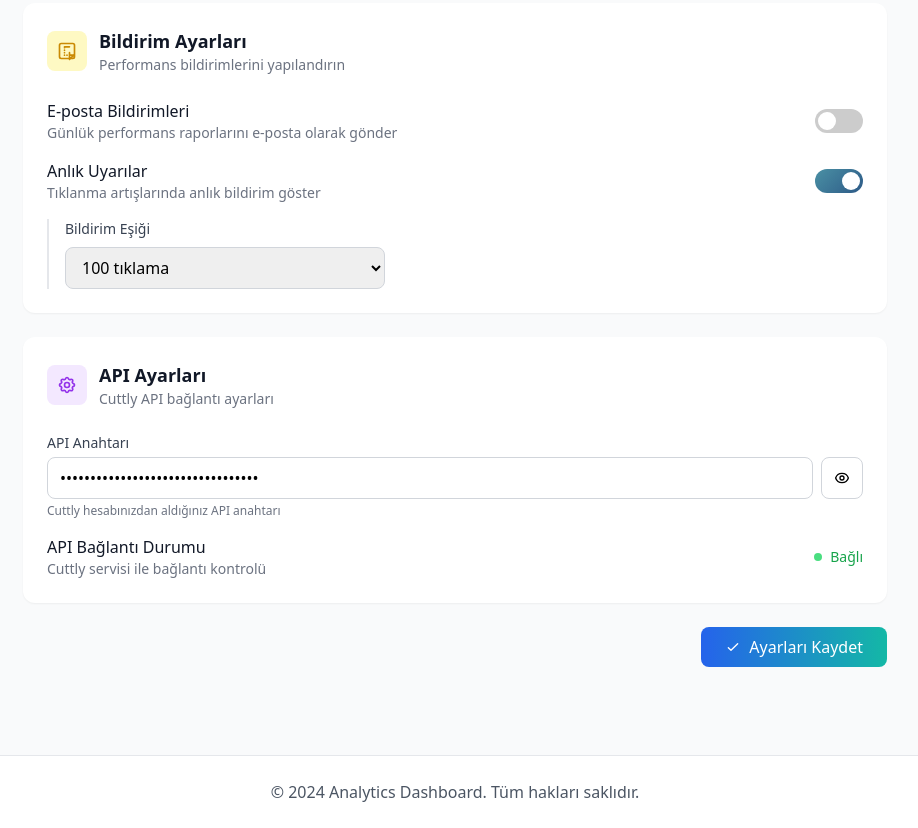
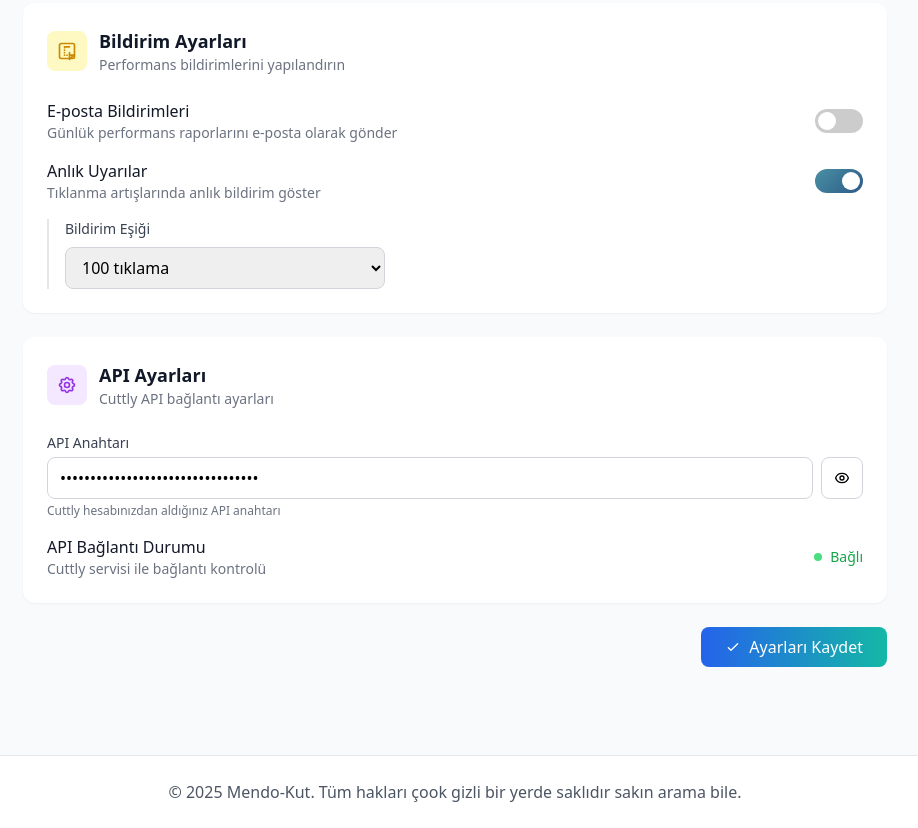
Before and after one commit to affkutay-web/dashboard, a website: page settings.html in a window 1280 px wide. Shown: the part 752-1580 px from the top of the page, without its empty margins (185-1103 px from the left). Drawn offline with nearby package versions, Linux system fonts and the light colour scheme.

Commit message:
Update settings.html

```diff
--- a/settings.html
+++ b/settings.html
@@ -307,7 +307,7 @@
     <footer class="bg-white border-t border-gray-200 mt-16">
         <div class="max-w-7xl mx-auto px-4 py-6">
             <div class="text-center text-gray-600">
-                <p>&copy; 2024 Analytics Dashboard. Tüm hakları saklıdır.</p>
+                <p>&copy; 2025 Mendo-Kut. Tüm hakları çook gizli bir yerde saklıdır sakın arama bile.</p>
             </div>
         </div>
     </footer>
```
